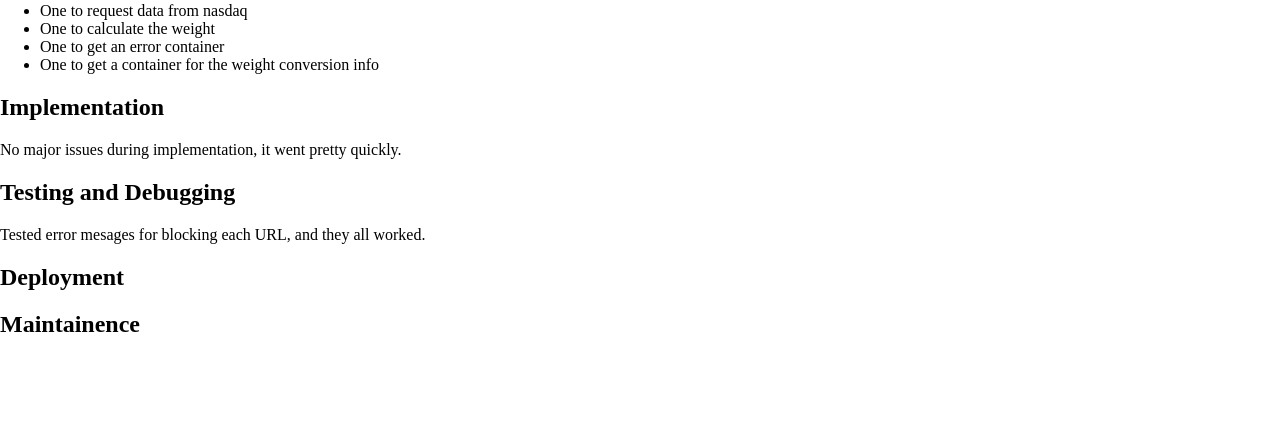
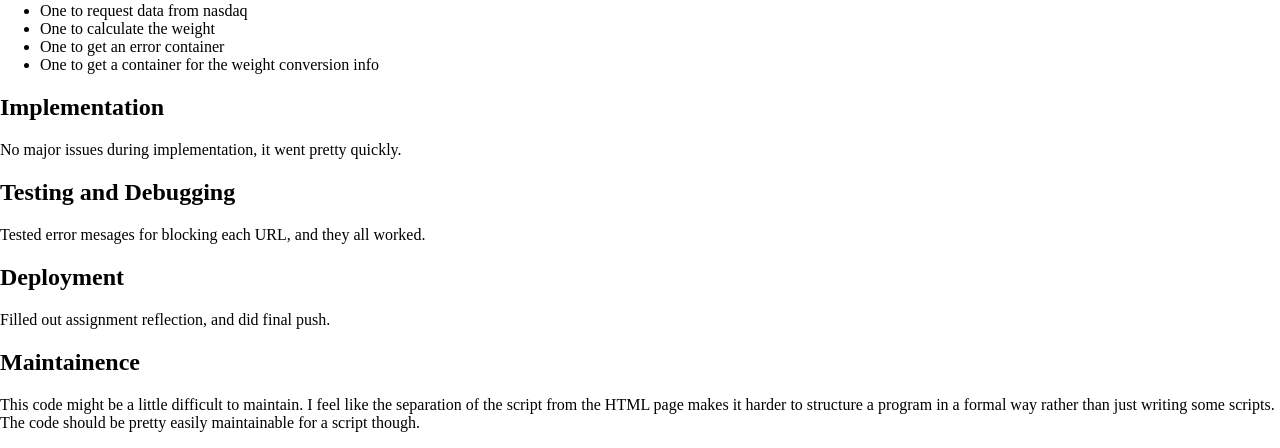
Before and after one commit to flame4276/weight-in-gold, a Django app: page /gold/plan in a window 1280 px wide. Shown: the part 3317-3765 px from the top of the page. Before the commit the page ends 3649 px from the top, so only its background shows below. Run offline with Django 4.2, Linux system fonts and the light colour scheme.

Commit message:
Did maintainence and deployment

```diff
--- a/gold/templates/gold/plan.html
+++ b/gold/templates/gold/plan.html
@@ -238,11 +238,17 @@
         </div>
         <div class="container">
             <h2>Deployment</h2>
-
+            <p>
+                Filled out assignment reflection, and did final push.
+            </p>
         </div>
         <div class="container">
             <h2>Maintainence</h2>
-
+            <p>
+                This code might be a little difficult to maintain.
+                I feel like the separation of the script from the HTML page makes it harder to structure a program in a formal way rather than just writing some scripts.
+                The code should be pretty easily maintainable for a script though.
+            </p>
         </div>
     </body>
 </html>
```
